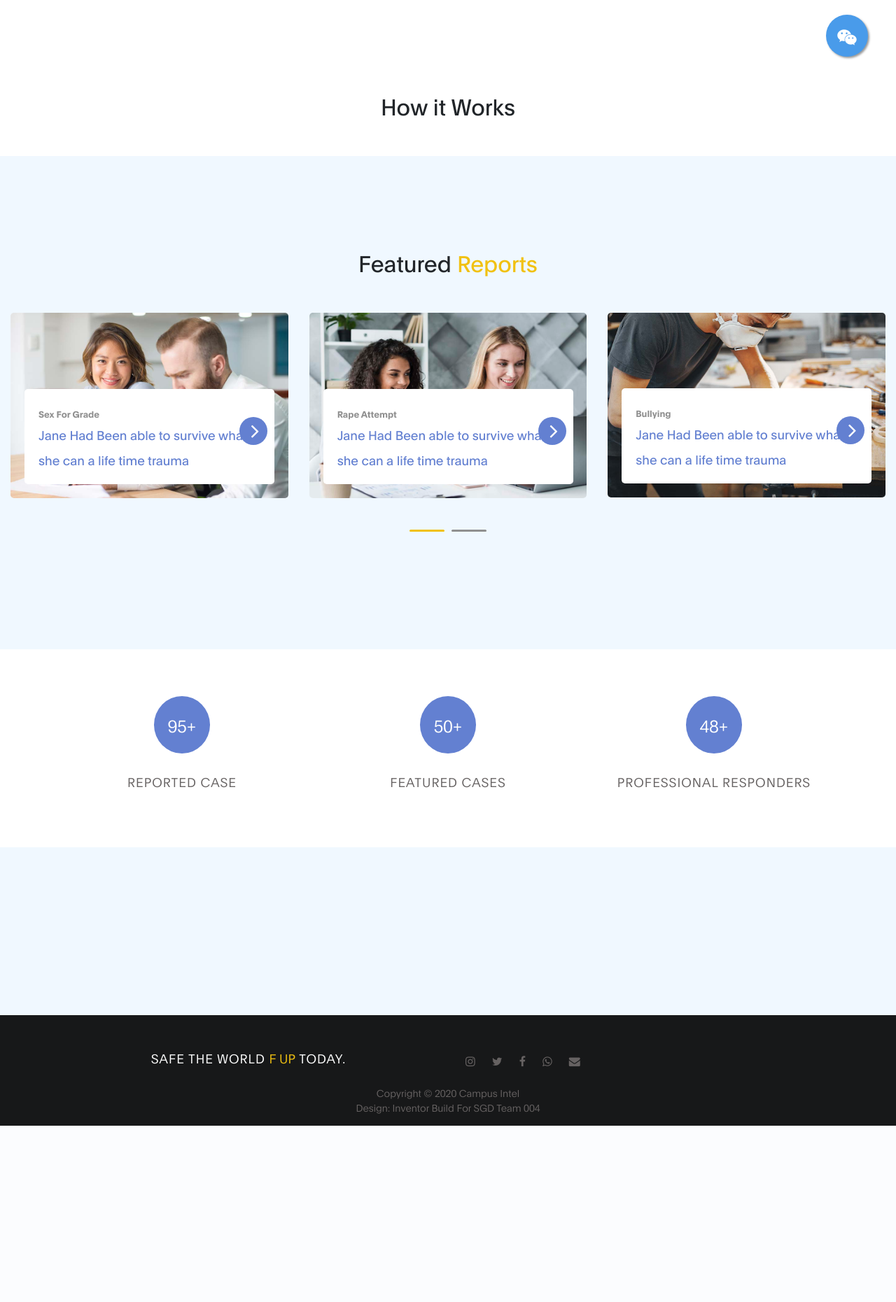
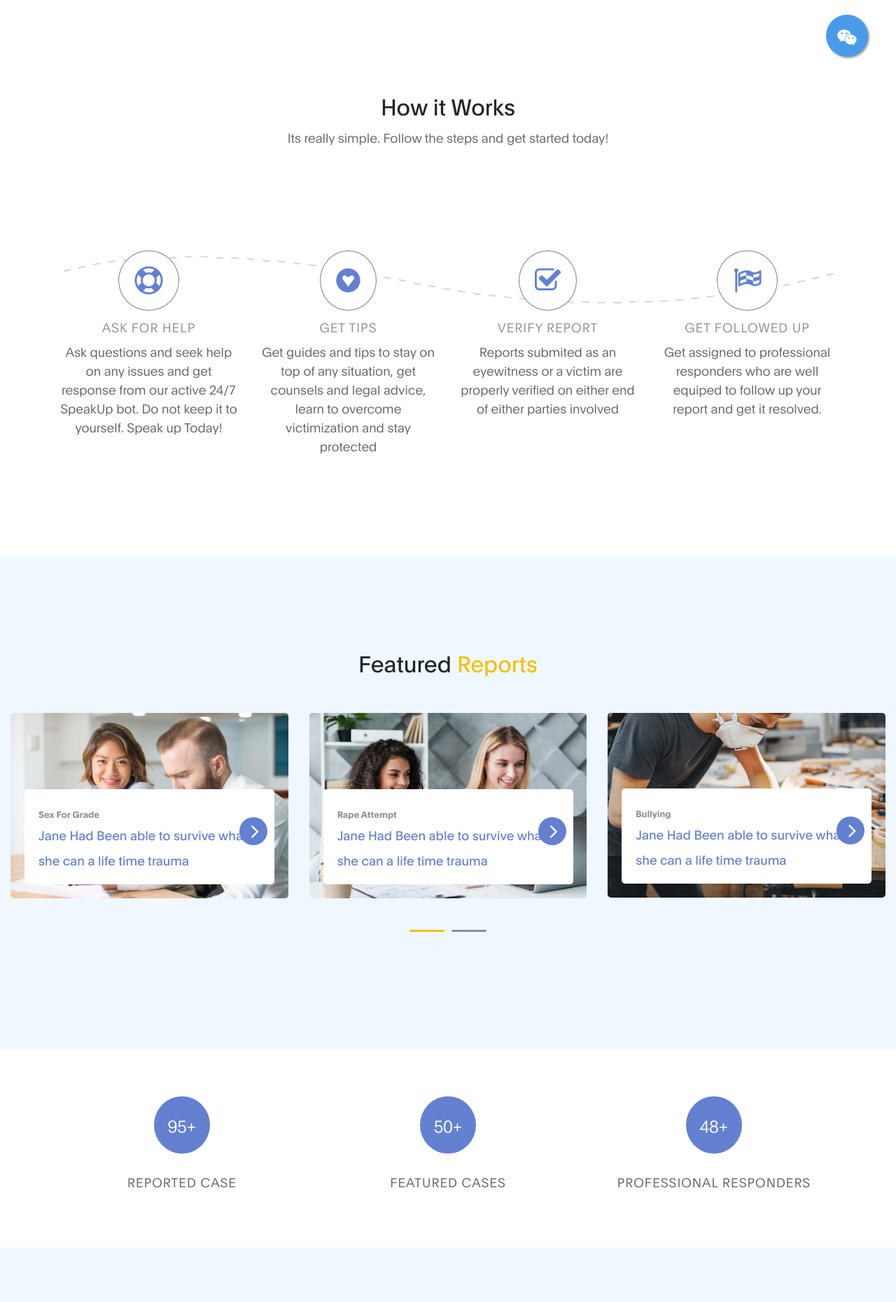
Before and after one commit to InventorsDev/sdg-004, a PHP site: page / in a window 1280 px wide. Shown: the part 679-2540 px from the top of the page at 70% size. Before the commit the page ends 2288 px from the top, so only its background shows below. Run offline with PHP 8.4, Linux system fonts and the light colour scheme.

Commit message:
Implemented the How it Works section of the index page
Implemented the How it Works section of the index page.

```diff
--- a/css/style.css
+++ b/css/style.css
@@ -450,6 +450,60 @@
       background: var(--secondary-color);
     }
 
+
+
+  /*---------------------------------------
+     HOW IT WORKS
+     -----------------------------------------*/
+
+     .howit-bg{
+      background: url(../images/howit-bg.png) no-repeat top center;
+      background-size: contain;
+      position: relative;
+      top: 100px;
+      color:gray;
+      left: 0;
+      right: 0;
+      width: 100%;
+      height: 100px;
+    }
+
+    @media (max-width: 768px) {
+      .howit-bg{
+        display: none; }
+      }
+
+      .how .icon {
+        position: relative;
+        margin-bottom: 30px;
+        display: inline-block;
+        border: 1px solid gray;
+        background: #fff;
+        border-radius: 50%;
+        padding: 22px;
+        margin:  auto;
+      }
+
+      .how:hover .icon {
+        background: #798eea;
+      }
+
+      .how:hover .icon i{
+        color: var(--white-color);
+      }
+
+      .icon:hover  {
+        fill: var(--primary-color);
+      }
+
+      .how .icon i {
+        font-size: 40px;
+        color: var(--primary-color);
+        z-index: 1;
+      }
+
+      .how .desc {
+        padding-top:10px; }
 
   /*---------------------------------------
       FREQUENTLY QUESTIONS
--- a/index.html
+++ b/index.html
@@ -21,7 +21,7 @@
  <link rel="stylesheet" href="css/style.css">
 
 </head>
-<body onload="botFunction()">
+<body onload="botFuntion()">
 
  <!-- MENU BAR -->
  <nav class="navbar navbar-expand-lg">
@@ -90,17 +90,71 @@
 </section>
 
 <!-- ABOUT -->
-     <section class="how section-padding pb-0" id="how">
+
+<section class="section-padding pb-20">
   <div class="container">
    <div class="row">
 
     <div class="col-lg-12 col-12">
-                <h2 class="mb-5 text-center" data-aos="fade-up">
-                    How it Works
-                </h2>
+      <h2 class="text-center" data-aos="fade-up" data-aos-delay="100"> How it Works </h2>
+      <p class="text-center mb-5" data-aos="fade-up">Its really simple. Follow the steps and get started today!</p>
     </div>
 
     <!-- How it work Code goes here-->
+    <div class="col-12">
+      <div class="howit-bg"></div>
+
+      <div class="row">
+        <div class="col-md-3 text-center" data-aos="fade-up" data-aos-delay="100">
+          <div class="how">
+            <span class="icon">
+              <i class="fa fa-life-saver"></i>
+            </span>
+            <div class="desc">
+              <h4>Ask for Help</h4>
+              <p>Ask questions and seek help on any issues and get response from our active 24/7 SpeakUp bot. Do not keep it to yourself. Speak up Today!</p>
+            </div>
+          </div>
+        </div>
+
+        <div class="col-md-3 text-center" data-aos="fade-up" data-aos-delay="200">
+          <div class="how">
+            <span class="icon">
+              <i class="fa fa-gittip"></i>
+            </span>
+            <div class="desc">
+              <h4>Get tips</h4>
+              <p>Get guides and tips to stay on top of any situation, get counsels and legal advice, learn to overcome victimization and stay protected</p>
+            </div>
+          </div>
+        </div>
+
+        <div class="col-md-3 text-center" data-aos="fade-up" data-aos-delay="300">
+          <div class="how">
+            <span class="icon">
+              <i class="fa fa-check-square-o"></i>
+            </span>
+            <div class="desc">
+              <h4>Verify Report</h4>
+              <p>Reports submited as an eyewitness or a victim are properly verified on either end of either parties involved</p>
+            </div>
+          </div>
+        </div>
+
+        <div class="col-md-3 text-center" data-aos="fade-up" data-aos-delay="400">
+          <div class="how">
+            <span class="icon">
+              <i class="fa fa-flag-checkered"></i>
+            </span>
+            <div class="desc">
+              <h4>Get Followed Up</h4>
+              <p>Get assigned to professional responders who are well equiped to follow up your report and get it resolved.</p>
+            </div>
+          </div>
+        </div>
+      </div>
+
+    </div>
 
   </div>
 </div>
```
Also changed, not shown: images/howit-bg.png (added). Lines whose indentation alone changed are shown as unchanged.
